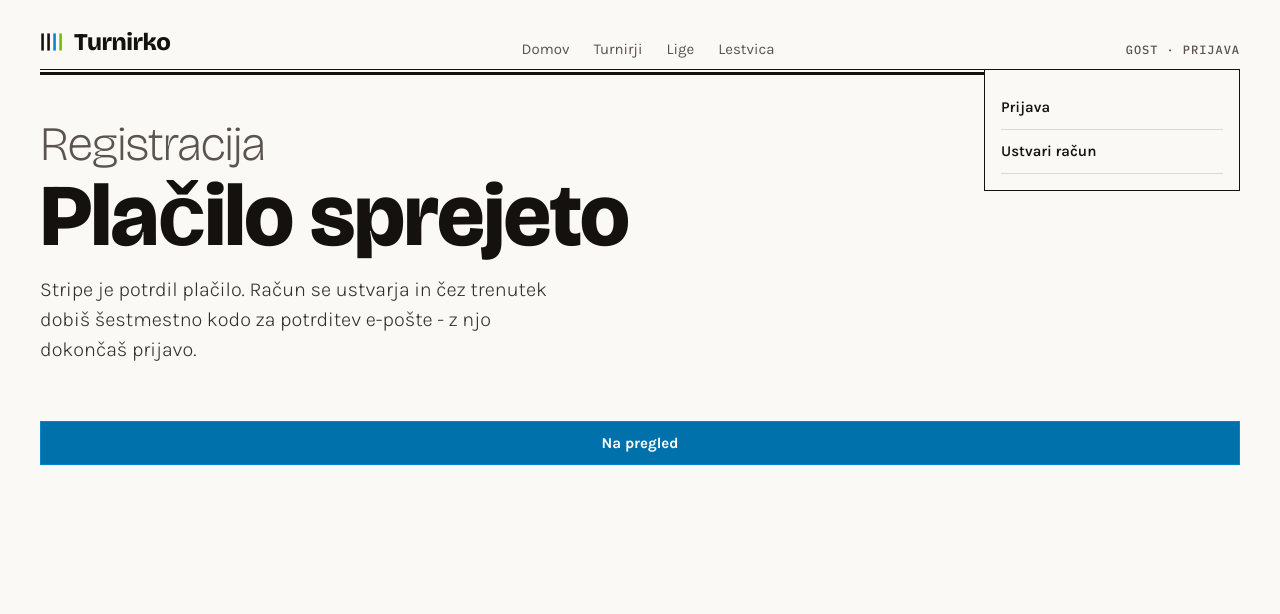
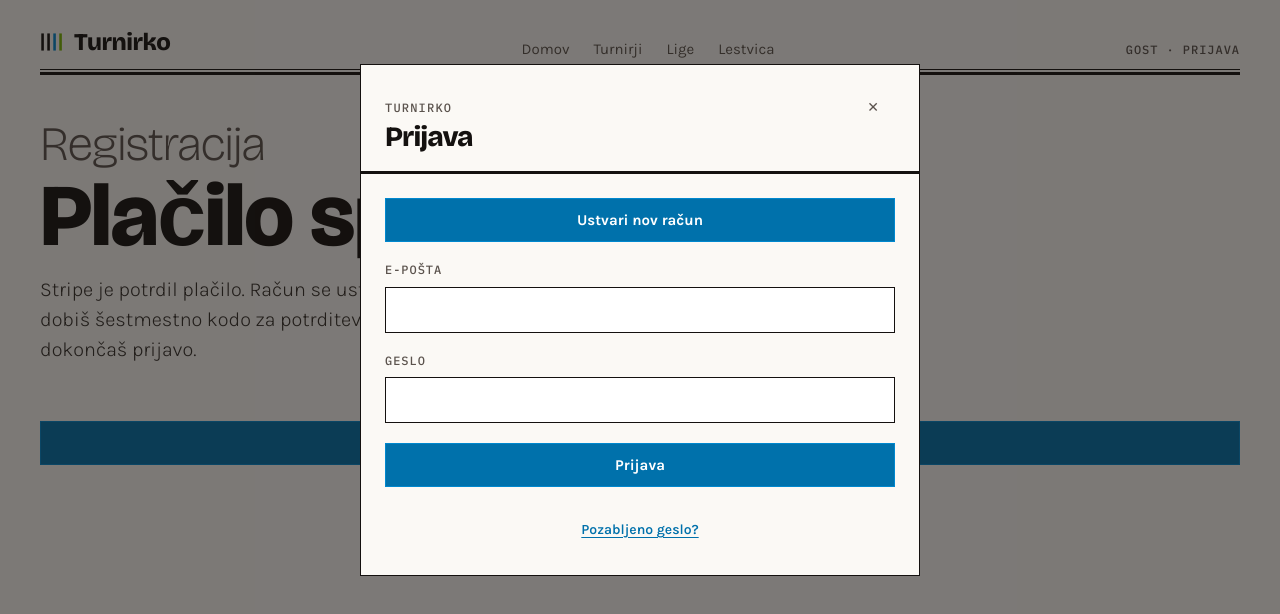
Before and after one commit to MihaFatur/Turnirko, a React (Vite) app in the folder vmesnik/: page /registracija/zakljucena in a window 1280 px wide. Both pictures are taken after a click on the button "GOST · PRIJAVA". Shown: the top 614 px of the page. Built offline with nearby package versions, Linux system fonts and the light colour scheme.

Commit message:
Prijavno okno

```diff
--- a/vmesnik/src/komponente/PrijavaOkno.tsx
+++ b/vmesnik/src/komponente/PrijavaOkno.tsx
@@ -50,8 +50,8 @@ export function PrijavaOkno({
   obnovljenoStanjePlacila = null,
 }: {
   onZapri: () => void
-  /* Zavihek, na katerem se okno odpre (npr. iz menija "Ustvari račun" ali
-     "Vpiši kodo" za prijavljenega, ki naslova še ni potrdil). */
+  /* Korak, na katerem se okno odpre (npr. "registracija" z domače strani ali
+     "koda" za prijavljenega, ki naslova še ni potrdil). */
   zacetniNacin?: Nacin
   /* Naslov računa, ki čaka na kodo (samo z načinom "koda"). */
   email?: string | null
@@ -95,15 +95,17 @@ export function PrijavaOkno({
 
   return (
     <ModalnoOkno nadnaslov="Turnirko" naslov={NASLOVI[nacin]} onZapri={onZapri}>
+      {/* Registracija je gumb, ne zavihek: prijava je edino, kar okno počne, ko ga
+          gost odpre, nov račun pa je korak v drugo okno (onboarding). Ista teža
+          kot »Prijava« spodaj - obe poti sta enakovredni vstopni točki. */}
       {nacin === 'prijava' && (
-        <div className="zavihki">
-          <button className="zavihki__gumb zavihki__gumb--aktiven" onClick={() => naPrijavo()}>
-            Prijava
-          </button>
-          <button className="zavihki__gumb" onClick={() => nastaviNacin('registracija')}>
-            Nov račun
-          </button>
-        </div>
+        <button
+          type="button"
+          className="gumb gumb--glavni"
+          onClick={() => nastaviNacin('registracija')}
+        >
+          Ustvari nov račun
+        </button>
       )}
 
       {nacin === 'prijava' && (
--- a/vmesnik/src/komponente/UporabniskiMeni.tsx
+++ b/vmesnik/src/komponente/UporabniskiMeni.tsx
@@ -1,9 +1,11 @@
 /* Kontekst uporabnika v desnem kotu masthead-a. V novem oblikovnem sistemu
-   ikon ni: prožilnik je mono oznaka (vloga in klub oz. »GOST«), ki odpre
-   spustni meni. Gost dobi možnost prijave in registracije, prijavljen
-   uporabnik pa svojo identiteto, povezavo do profila in odjavo. Račun, ki
-   naslova (ali skrbnika) še ni potrdil, dobi postavko »Vpiši kodo«. Meni se
-   zapre ob kliku zunaj njega ali ob tipki Escape. */
+   ikon ni: prožilnik je mono oznaka (ime osebe oz. »Gost · prijava«).
+   Gostu oznaka odpre okno za prijavo naravnost - spustni meni z dvema
+   postavkama bi bil samo korak več, registracija pa je gumb v oknu samem.
+   Prijavljen uporabnik dobi spustni meni s svojo identiteto, povezavo do
+   profila in odjavo. Račun, ki naslova (ali skrbnika) še ni potrdil, dobi
+   postavko »Vpiši kodo«. Meni se zapre ob kliku zunaj njega ali ob tipki
+   Escape. */
 import { useEffect, useRef, useState } from 'react'
 import { NavLink } from 'react-router-dom'
 
@@ -11,7 +13,7 @@ import { useAvtentikacija } from '../avtentikacija/AvtentikacijaKontekst'
 import { OZNAKE_VLOGA } from '../api/tipi'
 import { PrijavaOkno } from './PrijavaOkno'
 
-type PrijavaNacin = 'prijava' | 'registracija' | 'koda'
+type PrijavaNacin = 'prijava' | 'koda'
 
 export function UporabniskiMeni() {
   const { uporabnik, odjava } = useAvtentikacija()
@@ -59,22 +61,26 @@ export function UporabniskiMeni() {
     nastaviPrijavaNacin(nacin)
   }
 
+  /* Gost meni nima kaj pokazati: prijava je edino, kar mu oznaka lahko da. */
+  function obKliku() {
+    if (uporabnik) nastaviOdprt((v) => !v)
+    else odpriPrijavo('prijava')
+  }
+
   return (
     <div className="glava__uporabnik" ref={ovoj}>
       <button
         type="button"
         className={'uporabnik-gumb' + (uporabnik ? ' uporabnik-gumb--prijavljen' : '')}
-        aria-haspopup="menu"
-        aria-expanded={odprt}
-        onClick={() => nastaviOdprt((v) => !v)}
+        aria-haspopup={uporabnik ? 'menu' : 'dialog'}
+        aria-expanded={uporabnik ? odprt : undefined}
+        onClick={obKliku}
       >
         {oznaka}
       </button>
 
-      {odprt && (
+      {odprt && uporabnik && (
         <div className="uporabnik-meni" role="menu">
-          {uporabnik ? (
-            <>
           <div className="uporabnik-meni__glava">
             <span className="uporabnik-meni__ime">
               {uporabnik.imeIgralca ?? uporabnik.uporabniskoIme}
@@ -138,27 +144,6 @@ export function UporabniskiMeni() {
           >
             Odjava
           </button>
-            </>
-          ) : (
-            <>
-              <button
-                type="button"
-                role="menuitem"
-                className="uporabnik-meni__postavka"
-                onClick={() => odpriPrijavo('prijava')}
-              >
-                Prijava
-              </button>
-              <button
-                type="button"
-                role="menuitem"
-                className="uporabnik-meni__postavka"
-                onClick={() => odpriPrijavo('registracija')}
-              >
-                Ustvari račun
-              </button>
-            </>
-          )}
         </div>
       )}
 
--- a/vmesnik/src/strani/RegistracijaZakljucenaStran.tsx
+++ b/vmesnik/src/strani/RegistracijaZakljucenaStran.tsx
@@ -46,8 +46,8 @@ export function RegistracijaZakljucenaStran() {
             {uspeh
               ? 'Stripe je potrdil plačilo. Račun se ustvarja in čez trenutek dobiš ' +
                 'šestmestno kodo za potrditev e-pošte - z njo dokončaš prijavo.'
-              : 'Plačilo ni bilo dokončano in račun zato ni nastal. Poskusi znova iz menija ' +
-                '»Ustvari račun« v desnem zgornjem kotu.'}
+              : 'Plačilo ni bilo dokončano in račun zato ni nastal. Poskusi znova: v ' +
+                'desnem zgornjem kotu odpri »Gost · prijava« in izberi »Ustvari nov račun«.'}
           </p>
         </div>
       </div>
```
Also changed, not shown: vmesnik/src/slog.css, 2 other files (tests, documents, lock files or other folders). Lines whose indentation alone changed are shown as unchanged.
